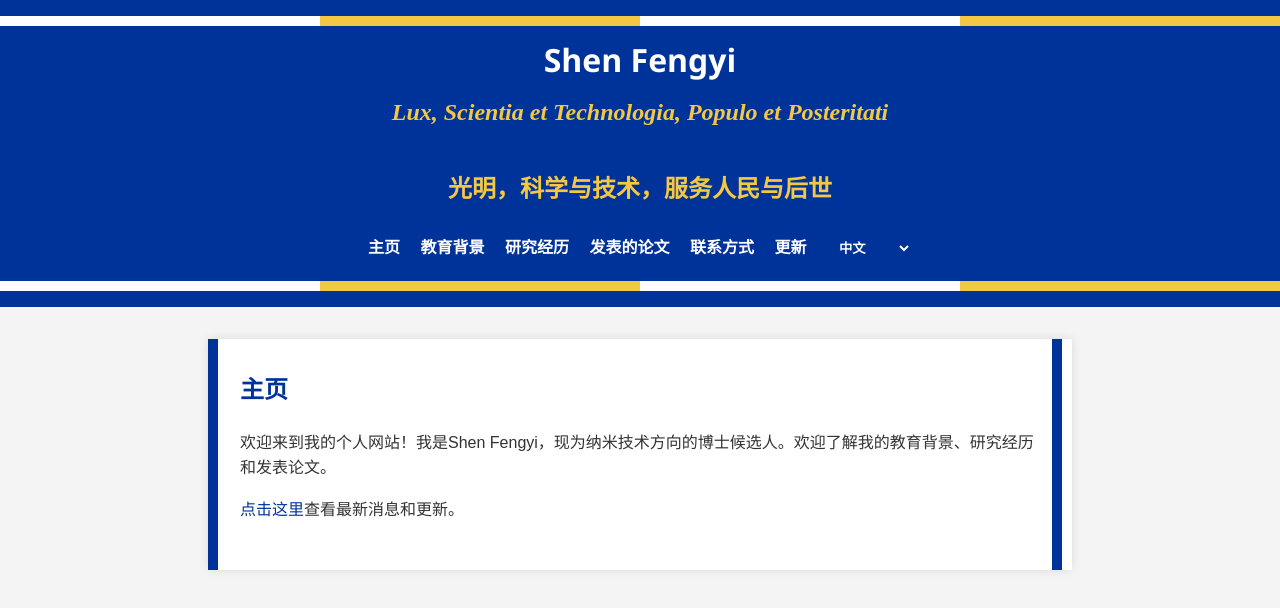
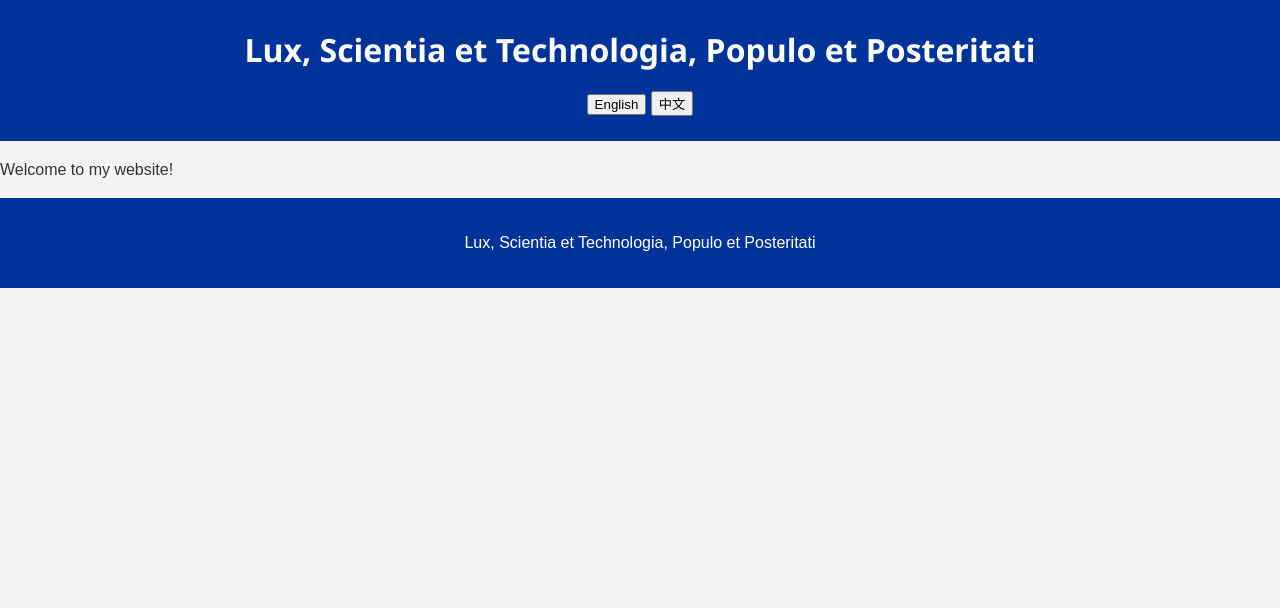
Before and after one commit to FeignVamos/Feign-Shen.github.io, a plain HTML site: page index.html in a window 1280 px wide. Drawn offline with Linux system fonts and the light colour scheme.

Commit message:
Update index.html

```diff
--- a/index.html
+++ b/index.html
@@ -1,45 +1,32 @@
 <!DOCTYPE html>
-<html lang="zh-CN">
+<html lang="en">
 <head>
     <meta charset="UTF-8">
     <meta name="viewport" content="width=device-width, initial-scale=1.0">
-    <title>Shen Fengyi's Personal Website</title>
+    <title>Personal Website</title>
     <link rel="stylesheet" href="style.css">
-    <script src="script.js" defer></script>
 </head>
 <body>
     <header>
-        <div class="header-stripes"></div>
-        <h1>Shen Fengyi</h1>
-        <p class="slogan">
-            <span class="latin">Lux, Scientia et Technologia, Populo et Posteritati</span><br>
-            <span class="translation">光明，科学与技术，服务人民与后世</span>
-        </p> <!-- 这里添加校训 -->
-        <nav>
-            <ul>
-                <li><a href="#home" data-lang="home">主页</a></li>
-                <li><a href="#education" data-lang="education">教育背景</a></li>
-                <li><a href="#experience" data-lang="experience">研究经历</a></li>
-                <li><a href="#publications" data-lang="publications">发表的论文</a></li>
-                <li><a href="#contact" data-lang="contact">联系方式</a></li>
-                <li><a href="#updates" data-lang="updates">更新</a></li>
-                <li>
-                    <select id="language-switcher">
-                        <option value="zh">中文</option>
-                        <option value="en">English</option>
-                    </select>
-                </li>
-            </ul>
-        </nav>
-        <div class="header-stripes"></div>
+        <h1 id="site-title">Lux, Scientia et Technologia, Populo et Posteritati</h1>
+        <!-- Language Switcher Buttons -->
+        <div id="language-switcher">
+            <button onclick="switchLanguage('en')">English</button>
+            <button onclick="switchLanguage('zh')">中文</button>
+        </div>
     </header>
 
-    <section id="home">
-        <h2 data-lang="home">主页</h2>
-        <p data-lang="home-desc">欢迎来到我的个人网站！我是Shen Fengyi，现为纳米技术方向的博士候选人。欢迎了解我的教育背景、研究经历和发表论文。</p>
-        <p><a href="#updates" data-lang="home-link">点击这里</a>查看最新消息和更新。</p>
-    </section>
+    <main>
+        <!-- Main content that changes with the language -->
+        <p id="content">Welcome to my website!</p>
+    </main>
 
-    <!-- 其他部分保持不变 -->
+    <footer>
+        <!-- Footer content that also changes with the language -->
+        <p id="footer-content">Lux, Scientia et Technologia, Populo et Posteritati</p>
+    </footer>
+
+    <!-- Link to the JavaScript file -->
+    <script src="script.js"></script>
 </body>
 </html>
```
